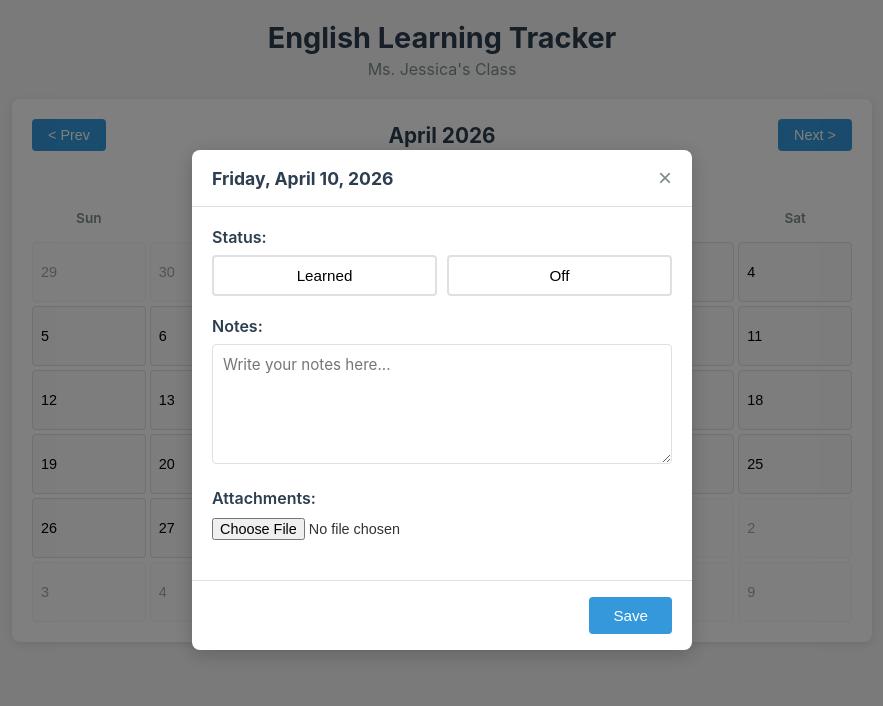
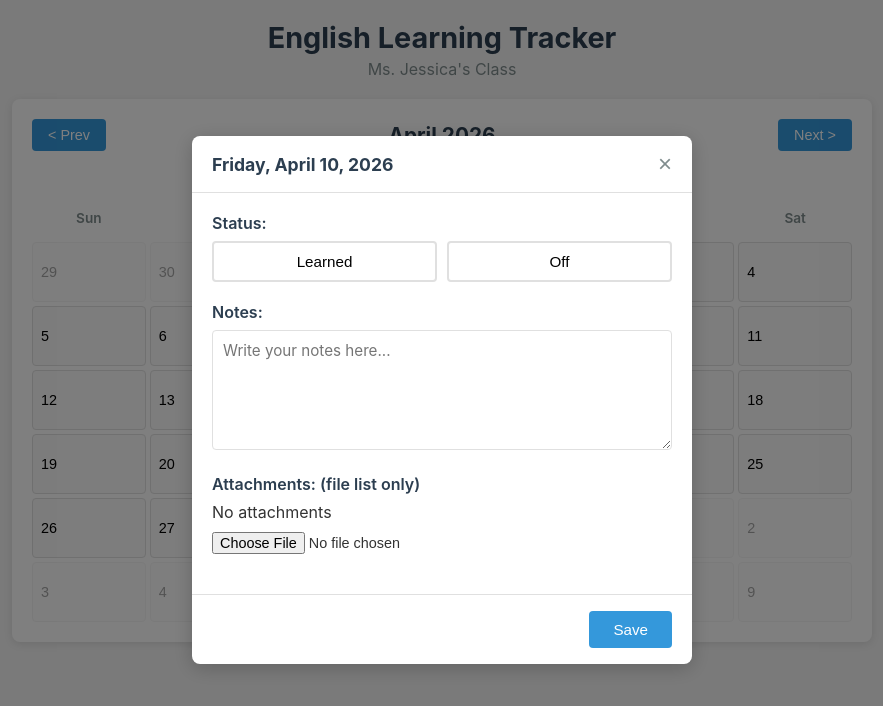
Before and after one commit to rolniuq/english-tracker, a React (Vite) app in the folder client/: page / in a window 1280 px wide. Both pictures are taken after a click on the button "10". Shown: the top 706 px of the page, without its empty margins (198-1081 px from the left). Built offline with nearby package versions, Linux system fonts and the light colour scheme; the HTML template or start-up script is replaced by a standard one.

Commit message:
Fix types and update attachment UI

```diff
--- a/client/src/App.tsx
+++ b/client/src/App.tsx
@@ -2,8 +2,12 @@ import { useState, useCallback } from 'react';
 import { useSessions } from './hooks/useSessions';
 import { Calendar } from './components/Calendar';
 import { SessionModal } from './components/SessionModal';
-import { SessionWithAttachments } from './types';
+import { Session, Attachment } from './types';
 import './App.css';
+
+interface SessionWithAttachments extends Session {
+  attachments: Attachment[];
+}
 
 function App() {
   const { sessions, getSession, saveSession, uploadAttachment, deleteAttachment, refreshSessions } = useSessions();
--- a/client/src/components/SessionModal.tsx
+++ b/client/src/components/SessionModal.tsx
@@ -1,9 +1,9 @@
 import { useState, useEffect, useRef } from 'react';
-import { SessionWithAttachments, Attachment } from '../types';
+import { Session, Attachment } from '../types';
 
 interface SessionModalProps {
   date: string;
-  session: SessionWithAttachments | null;
+  session: (Session & { attachments?: Attachment[] }) | null;
   onClose: () => void;
   onSave: (attended: number, isOff: number, notes: string) => void;
   onUpload: (file: File) => void;
@@ -101,18 +101,11 @@ export function SessionModal({
           </div>
 
           <div className="attachments-section">
-            <label>Attachments:</label>
+            <label>Attachments: (file list only)</label>
             <div className="attachments-list">
               {attachments.map(file => (
                 <div key={file.id} className="attachment-item">
-                  <a
-                    href={`/api/attachments/${file.id}/download`}
-                    target="_blank"
-                    rel="noopener noreferrer"
-                    className="attachment-link"
-                  >
-                    {file.filename} ({formatFileSize(file.size)})
-                  </a>
+                  <span className="attachment-link">{file.filename} ({formatFileSize(file.size)})</span>
                   <button
                     className="delete-file-btn"
                     onClick={() => handleDeleteFile(file.id)}
@@ -121,6 +114,7 @@ export function SessionModal({
                   </button>
                 </div>
               ))}
+              {attachments.length === 0 && <p className="no-attachments">No attachments</p>}
             </div>
             <input
               ref={fileInputRef}
@@ -128,7 +122,7 @@ export function SessionModal({
               onChange={handleFileUpload}
               disabled={uploading}
             />
-            {uploading && <span>Uploading...</span>}
+            {uploading && <span>Adding...</span>}
           </div>
         </div>
 
--- a/client/src/types/index.ts
+++ b/client/src/types/index.ts
@@ -13,12 +13,8 @@ export interface Attachment {
   id: number;
   session_id: number;
   filename: string;
-  filepath: string;
+  filepath?: string;
   mimetype: string;
   size: number;
   uploaded_at: string;
 }
-
-export interface SessionWithAttachments extends Session {
-  attachments: Attachment[];
-}
```
